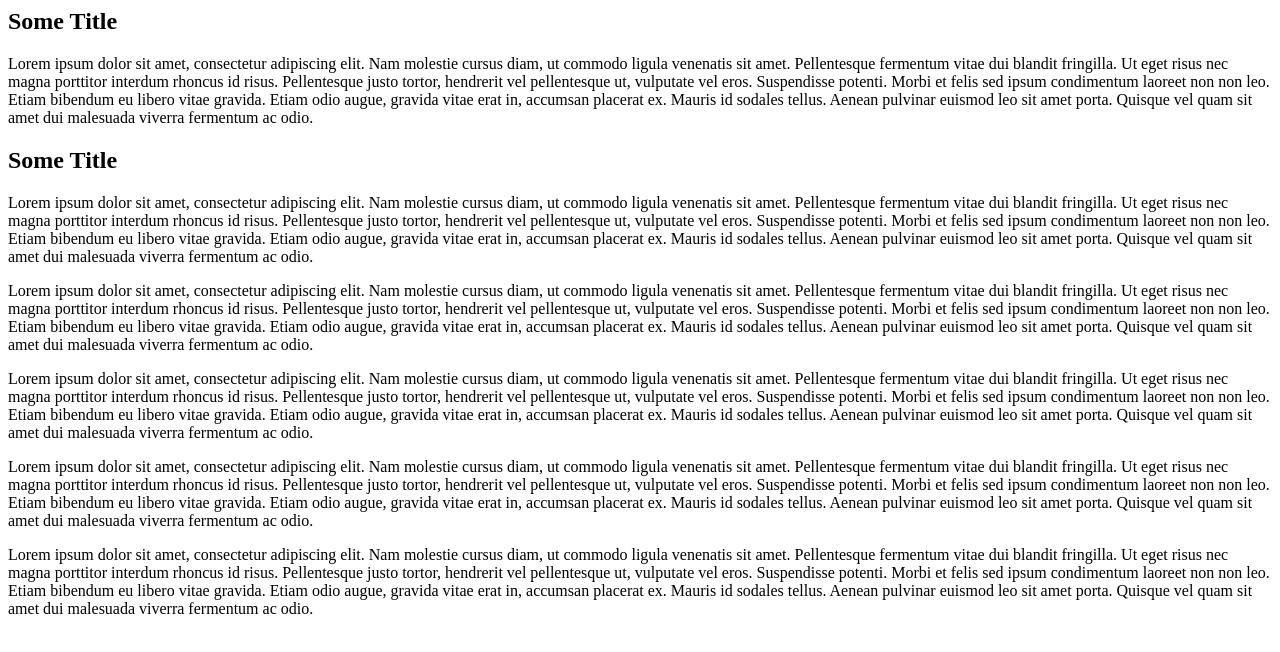
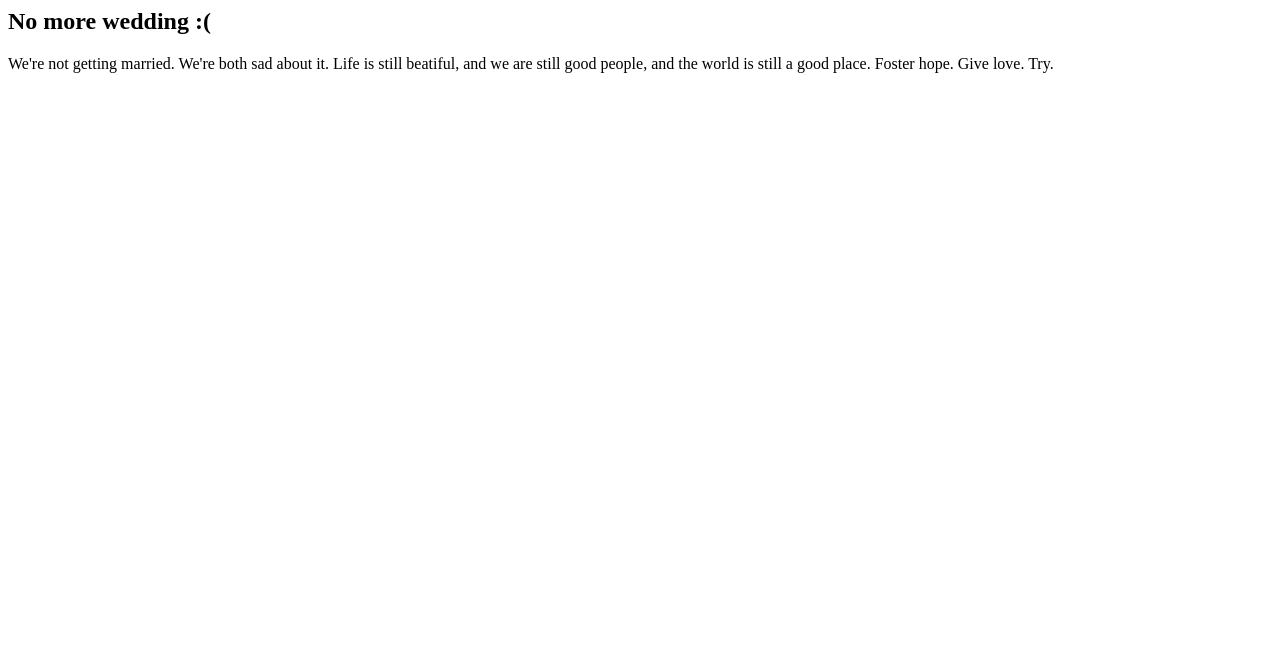
Before and after one commit to increscent/DevanAndRobert, a website: page public/index.html in a window 1280 px wide. Drawn offline with Linux system fonts and the light colour scheme.

Commit message:
final words

```diff
--- a/public/index.html
+++ b/public/index.html
@@ -1,8 +1,2 @@
-<h2>Some Title</h2>
-<p>Lorem ipsum dolor sit amet, consectetur adipiscing elit. Nam molestie cursus diam, ut commodo ligula venenatis sit amet. Pellentesque fermentum vitae dui blandit fringilla. Ut eget risus nec magna porttitor interdum rhoncus id risus. Pellentesque justo tortor, hendrerit vel pellentesque ut, vulputate vel eros. Suspendisse potenti. Morbi et felis sed ipsum condimentum laoreet non non leo. Etiam bibendum eu libero vitae gravida. Etiam odio augue, gravida vitae erat in, accumsan placerat ex. Mauris id sodales tellus. Aenean pulvinar euismod leo sit amet porta. Quisque vel quam sit amet dui malesuada viverra fermentum ac odio.</p>
-<h2>Some Title</h2>
-<p>Lorem ipsum dolor sit amet, consectetur adipiscing elit. Nam molestie cursus diam, ut commodo ligula venenatis sit amet. Pellentesque fermentum vitae dui blandit fringilla. Ut eget risus nec magna porttitor interdum rhoncus id risus. Pellentesque justo tortor, hendrerit vel pellentesque ut, vulputate vel eros. Suspendisse potenti. Morbi et felis sed ipsum condimentum laoreet non non leo. Etiam bibendum eu libero vitae gravida. Etiam odio augue, gravida vitae erat in, accumsan placerat ex. Mauris id sodales tellus. Aenean pulvinar euismod leo sit amet porta. Quisque vel quam sit amet dui malesuada viverra fermentum ac odio.</p>
-<p>Lorem ipsum dolor sit amet, consectetur adipiscing elit. Nam molestie cursus diam, ut commodo ligula venenatis sit amet. Pellentesque fermentum vitae dui blandit fringilla. Ut eget risus nec magna porttitor interdum rhoncus id risus. Pellentesque justo tortor, hendrerit vel pellentesque ut, vulputate vel eros. Suspendisse potenti. Morbi et felis sed ipsum condimentum laoreet non non leo. Etiam bibendum eu libero vitae gravida. Etiam odio augue, gravida vitae erat in, accumsan placerat ex. Mauris id sodales tellus. Aenean pulvinar euismod leo sit amet porta. Quisque vel quam sit amet dui malesuada viverra fermentum ac odio.</p>
-<p>Lorem ipsum dolor sit amet, consectetur adipiscing elit. Nam molestie cursus diam, ut commodo ligula venenatis sit amet. Pellentesque fermentum vitae dui blandit fringilla. Ut eget risus nec magna porttitor interdum rhoncus id risus. Pellentesque justo tortor, hendrerit vel pellentesque ut, vulputate vel eros. Suspendisse potenti. Morbi et felis sed ipsum condimentum laoreet non non leo. Etiam bibendum eu libero vitae gravida. Etiam odio augue, gravida vitae erat in, accumsan placerat ex. Mauris id sodales tellus. Aenean pulvinar euismod leo sit amet porta. Quisque vel quam sit amet dui malesuada viverra fermentum ac odio.</p>
-<p>Lorem ipsum dolor sit amet, consectetur adipiscing elit. Nam molestie cursus diam, ut commodo ligula venenatis sit amet. Pellentesque fermentum vitae dui blandit fringilla. Ut eget risus nec magna porttitor interdum rhoncus id risus. Pellentesque justo tortor, hendrerit vel pellentesque ut, vulputate vel eros. Suspendisse potenti. Morbi et felis sed ipsum condimentum laoreet non non leo. Etiam bibendum eu libero vitae gravida. Etiam odio augue, gravida vitae erat in, accumsan placerat ex. Mauris id sodales tellus. Aenean pulvinar euismod leo sit amet porta. Quisque vel quam sit amet dui malesuada viverra fermentum ac odio.</p>
-<p>Lorem ipsum dolor sit amet, consectetur adipiscing elit. Nam molestie cursus diam, ut commodo ligula venenatis sit amet. Pellentesque fermentum vitae dui blandit fringilla. Ut eget risus nec magna porttitor interdum rhoncus id risus. Pellentesque justo tortor, hendrerit vel pellentesque ut, vulputate vel eros. Suspendisse potenti. Morbi et felis sed ipsum condimentum laoreet non non leo. Etiam bibendum eu libero vitae gravida. Etiam odio augue, gravida vitae erat in, accumsan placerat ex. Mauris id sodales tellus. Aenean pulvinar euismod leo sit amet porta. Quisque vel quam sit amet dui malesuada viverra fermentum ac odio.</p>
+<h2>No more wedding :(</h2>
+<p>We're not getting married. We're both sad about it. Life is still beatiful, and we are still good people, and the world is still a good place. Foster hope. Give love. Try.</p>
```
